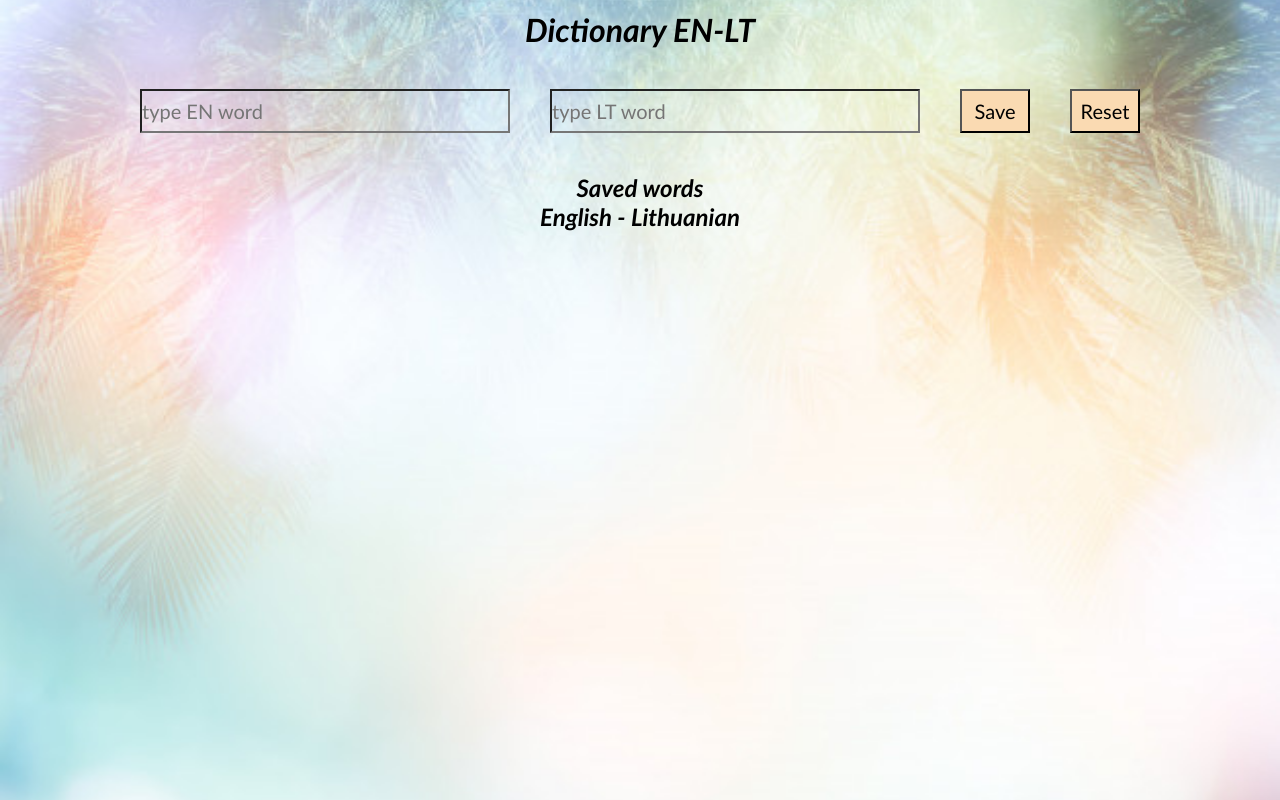
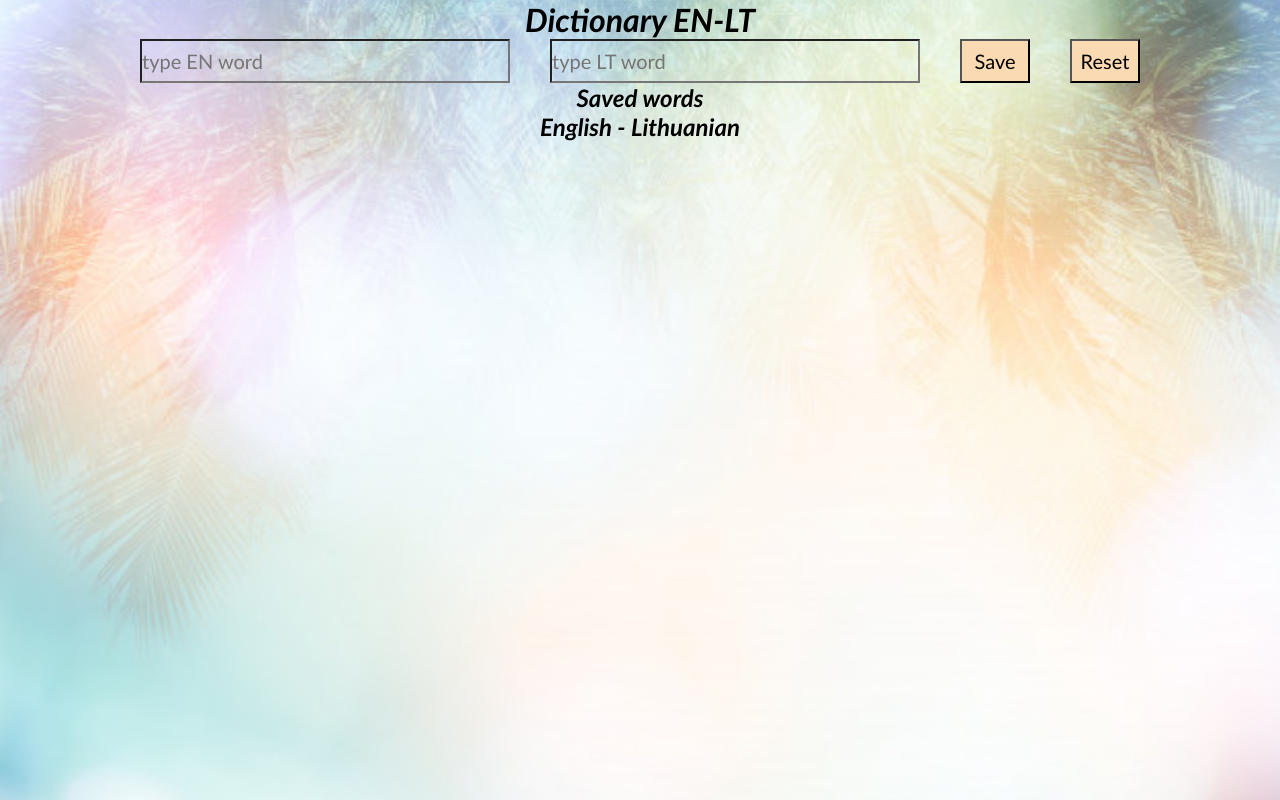
Before and after one commit to ST-dev28/25-dictionary-en-lt, a website with bundled scripts: page index.html in a window 1280 px wide. Built offline with nearby package versions, Linux system fonts and the light colour scheme.

Commit message:
Fixed header

```diff
--- a/css/main.css
+++ b/css/main.css
@@ -10,14 +10,24 @@ body {
   display: flex;
   flex-direction: column;
   align-items: center;
-  gap: 40px;
+  gap: 20px;
   padding: 10px;
+}
+header {
+  position: fixed;
+  display: flex;
+  flex-direction: column;
+  align-items: center;
+  background-image: url(../img/blured.jpg);
+  background-size: cover;
+  background-position: center;
+  background-attachment: fixed;
 }
 h1,
 h2 {
   width: 100%;
   text-align: center;
-  margin-top: 20px;
+  margin-top: 10px;
   font-style: italic;
 }
 form {
@@ -36,6 +46,7 @@ form {
 .words {
   width: 800px;
   max-width: 100%;
+  margin-top: 180px;
 }
 
 form.hide {
@@ -81,6 +92,9 @@ header {
   .memory {
     flex-direction: column;
   }
+  .words {
+    margin-top: 280px;
+  }
   .fa {
     width: 35px;
     height: 35px;
--- a/js/components/Dictionary.js
+++ b/js/components/Dictionary.js
@@ -55,14 +55,16 @@ class Dictionary {
         return true;
     };
     generateAddForm() {
-        return `<h1>Dictionary EN-LT</h1>
+        return `<header>
+                    <h1>Dictionary EN-LT</h1>
                     <form id="add_word">
                         <input id="en" type="text" placeholder="type EN word" required value="">
                         <input id="lt" type="text" placeholder="type LT word" required value="">
                         <button id="save" type="submit">Save</button>
                         <button id="reset" type="reset">Reset</button>
                     </form>
-                <h2>Saved words<br>English - Lithuanian</h2>`
+                    <h2>Saved words<br>English - Lithuanian</h2>
+                </header>`
     }
     generateUpdateForm() {
         return `<form id="update_word" class="hide">
```
Lines whose indentation alone changed are shown as unchanged.
